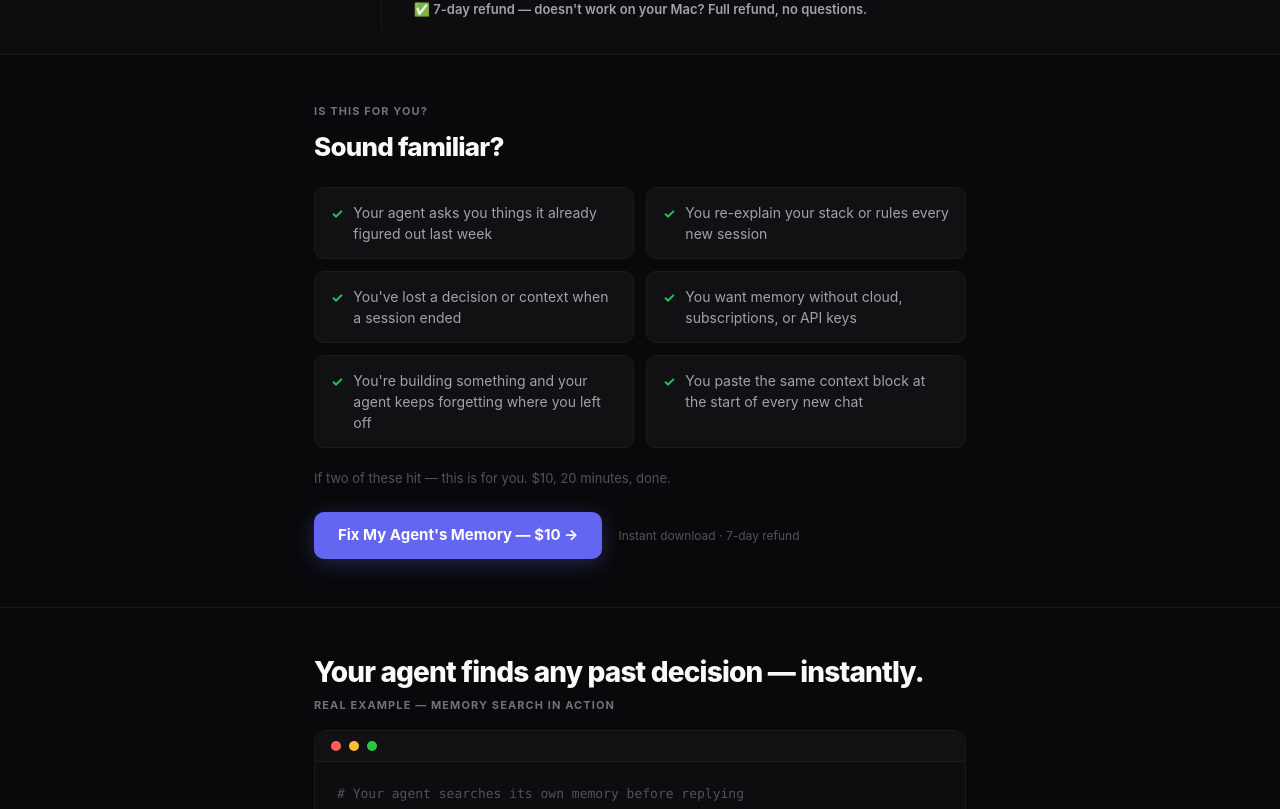
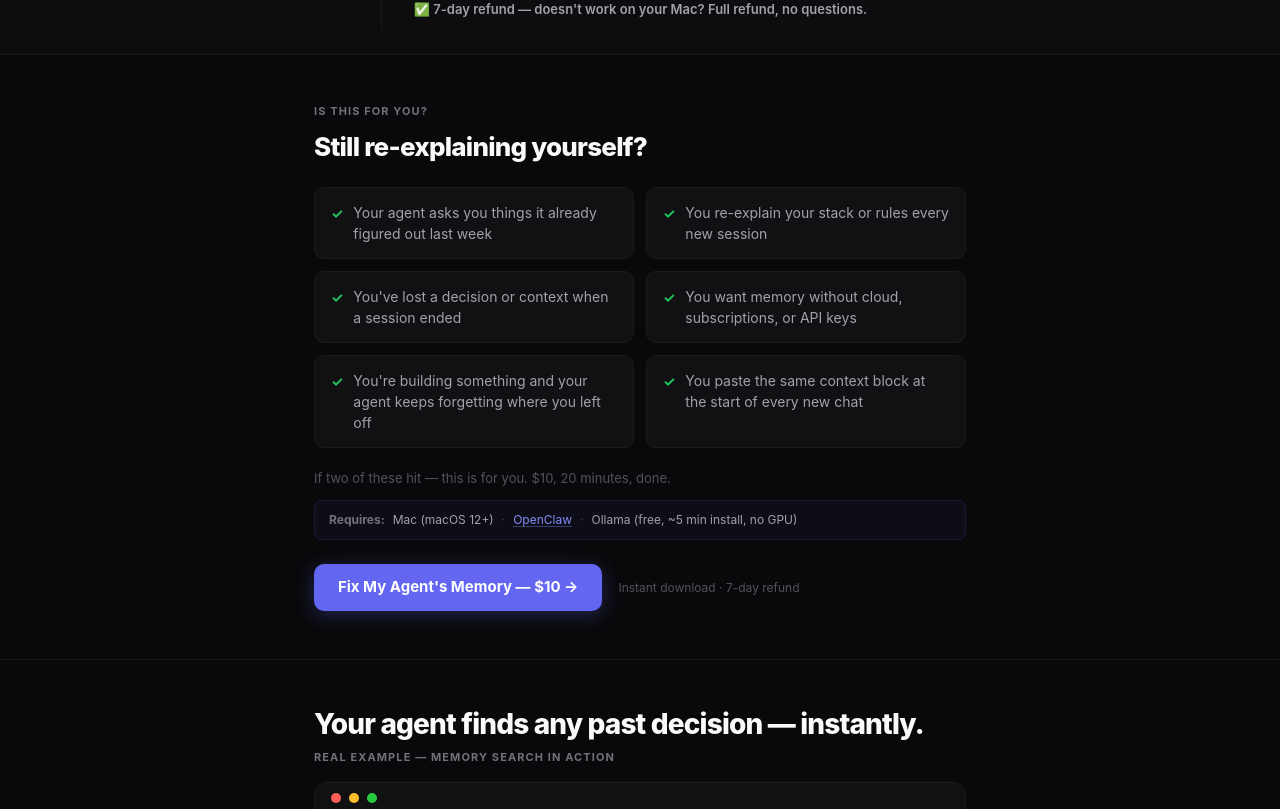
Before and after one commit to marcoiaq/agent-memory-kit, a Next.js app: page / in a window 1280 px wide. Shown: the part 1011-1820 px from the top of the page. Built offline with nearby package versions, Linux system fonts and the light colour scheme.

Commit message:
ux: stronger who-section heading, requirements callout, consistent CTA copy

```diff
--- a/app/page.tsx
+++ b/app/page.tsx
@@ -510,7 +510,7 @@ export default function Home() {
             Is this for you?
           </div>
           <h2 style={{fontSize:'clamp(20px, 3.5vw, 26px)', fontWeight:800, letterSpacing:'-0.03em', color:'#fafafa', marginBottom:'24px', lineHeight:1.2}}>
-            Sound familiar?
+            Still re-explaining yourself?
           </h2>
           <div className="who-grid" style={{display:'grid', gridTemplateColumns:'1fr 1fr', gap:'12px'}}>
             {[
@@ -530,6 +530,14 @@ export default function Home() {
           <p style={{fontSize:'13px', color:'#52525b', marginTop:'20px', lineHeight:1.6}}>
             If two of these hit — this is for you. $10, 20 minutes, done.
           </p>
+          <div style={{marginTop:'12px', display:'flex', alignItems:'center', gap:'8px', flexWrap:'wrap', padding:'10px 14px', background:'rgba(99,102,241,0.05)', border:'1px solid rgba(99,102,241,0.15)', borderRadius:'8px'}}>
+            <span style={{fontSize:'12px', color:'#71717a', fontWeight:700}}>Requires:</span>
+            <span style={{fontSize:'12px', color:'#a1a1aa'}}>Mac (macOS 12+)</span>
+            <span style={{fontSize:'12px', color:'#3f3f46'}}>·</span>
+            <span style={{fontSize:'12px', color:'#a1a1aa'}}><a href="https://openclaw.ai" target="_blank" rel="noopener noreferrer" style={{color:'#818cf8', textDecoration:'underline', textDecorationColor:'rgba(129,140,248,0.4)', textUnderlineOffset:'2px'}}>OpenClaw</a></span>
+            <span style={{fontSize:'12px', color:'#3f3f46'}}>·</span>
+            <span style={{fontSize:'12px', color:'#a1a1aa'}}>Ollama (free, ~5 min install, no GPU)</span>
+          </div>
           <div style={{marginTop:'24px', display:'flex', alignItems:'center', gap:'16px', flexWrap:'wrap'}}>
             <a href="/api/create-checkout" className="cta-main" style={{fontSize:'15px', padding:'12px 24px'}}>
               Fix My Agent&apos;s Memory — $10 →
@@ -791,7 +799,7 @@ export default function Home() {
         <div className="wrap" style={{display:'flex', flexDirection:'column', alignItems:'center', textAlign:'center', gap:'16px'}}>
           <p style={{fontSize:'15px', color:'#a1a1aa', maxWidth:'480px', lineHeight:'1.6'}}>Your agent is blank right now. Fix it once — it never happens again.</p>
           <a href="/api/create-checkout" className="cta-main" style={{alignSelf:'center'}}>
-            Get It Risk-Free — $10 →
+            Fix My Agent&apos;s Memory — $10 →
           </a>
           <span style={{fontSize:'12px', color:'#f59e0b', fontWeight:600}}>⏳ Founding price — goes to $29 at launch</span>
           <span style={{fontSize:'12px', color:'#52525b'}}>$10 one-time · Instant download · 7-day refund</span>
```
